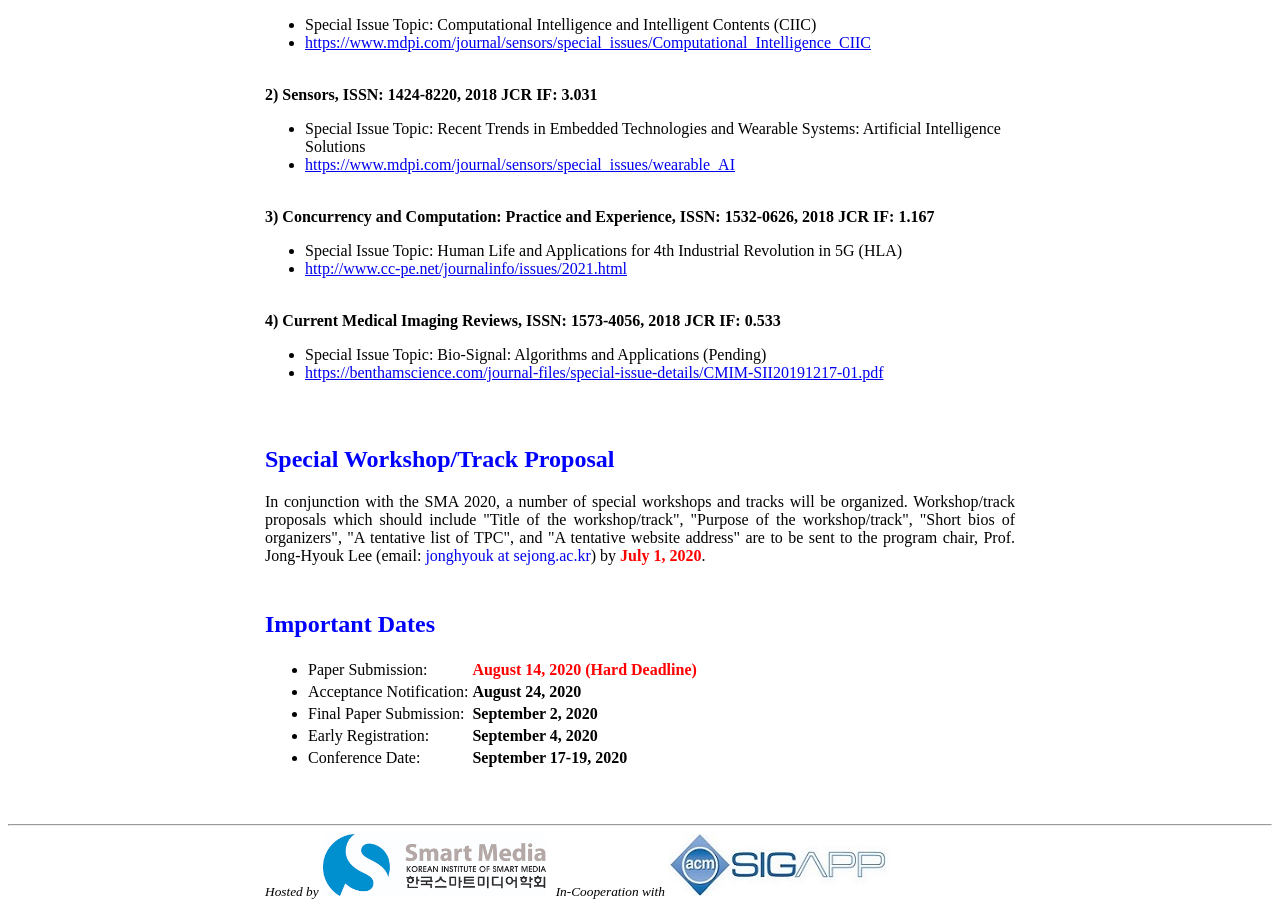
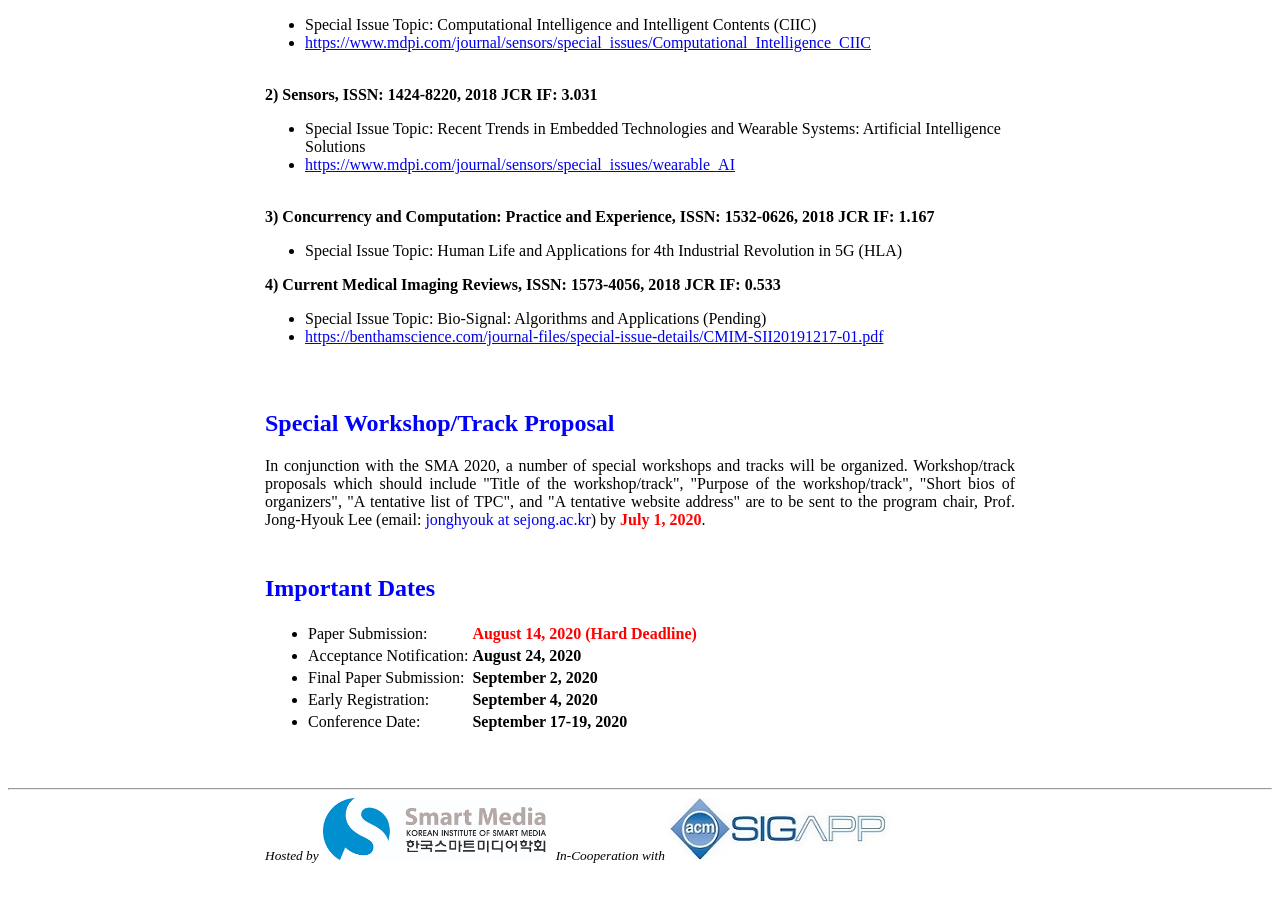
Before and after one commit to icea-conf/sma-2020.github.io, a Jekyll site: the page built from papers/index.html, in a window 1280 px wide and 900 px high, scrolled down 1114 px. Built offline with Jekyll 4.4.1, drawn with Linux system fonts in a browser that asks for light colours; after the commit the page ends 1978 px from its top, so only the background shows below that.

Commit message:
Update index.html

```diff
--- a/papers/index.html
+++ b/papers/index.html
@@ -57,7 +57,6 @@ title: SMA 2020
                         <b>3) Concurrency and Computation: Practice and Experience, ISSN: 1532-0626, 2018 JCR IF: 1.167</b>
                               <ul>
                                     <li><a>Special Issue Topic: Human Life and Applications for 4th Industrial Revolution in 5G (HLA)</a></li>
-                                    <li><a style="text-align: justify" href='http://www.cc-pe.net/journalinfo/issues/2021.html'>http://www.cc-pe.net/journalinfo/issues/2021.html</a></li><br>
                               </ul>
 
                         <b>4) Current Medical Imaging Reviews, ISSN: 1573-4056, 2018 JCR IF: 0.533</b>
```
